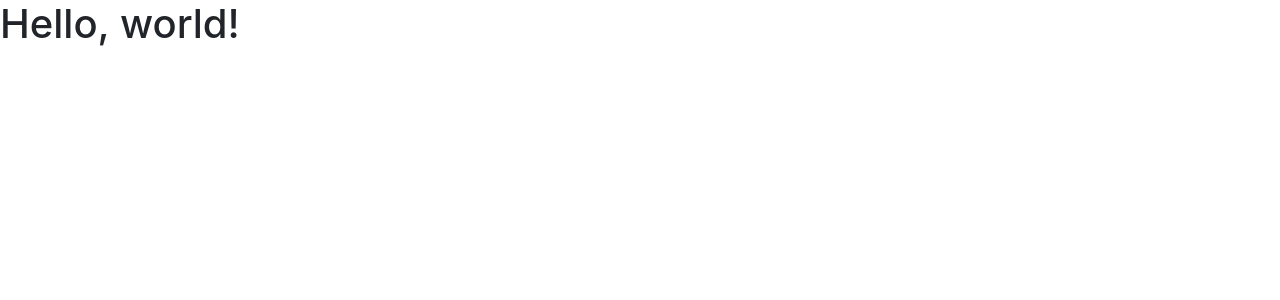
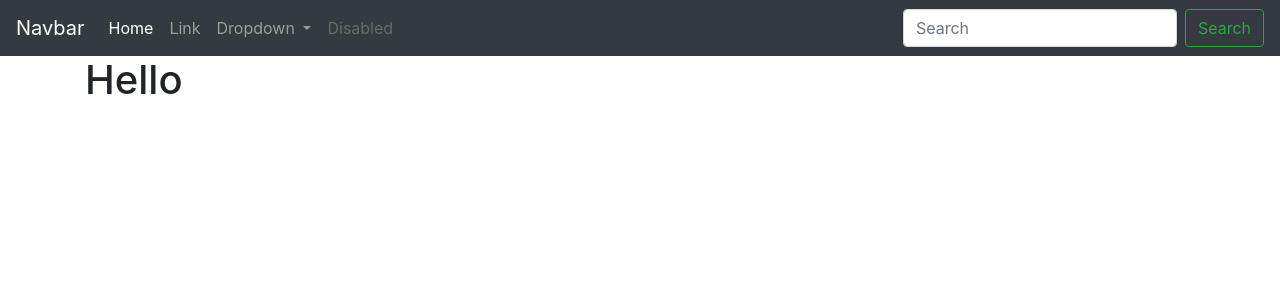
Before and after one commit to AflaxCade/Django-with-chart.js, a Django app: page / in a window 1280 px wide. Shown: the top 300 px of the page. Run offline with Django 5.2, Linux system fonts and the light colour scheme.

Commit message:
Updated the navbar and the base

```diff
--- a/barchart/templates/base.html
+++ b/barchart/templates/base.html
@@ -10,11 +10,17 @@
     <link rel="stylesheet" href="https://cdn.jsdelivr.net/npm/bootstrap@4.6.2/dist/css/bootstrap.min.css"
         integrity="sha384-xOolHFLEh07PJGoPkLv1IbcEPTNtaed2xpHsD9ESMhqIYd0nLMwNLD69Npy4HI+N" crossorigin="anonymous">
 
-    <title>Hello, world!</title>
+    <title>{% block title %}{% endblock %}</title>
 </head>
 
 <body>
-    <h1>Hello, world!</h1>
+    {% include 'navbar.html' %}
+
+    <div class="container">
+        {% block content %}
+            <h1>Hello</h1>
+        {% endblock %}
+    </div>
 
     <!-- Optional JavaScript; choose one of the two! -->
 
--- a/barchart/templates/index.html
+++ b/barchart/templates/index.html
@@ -1 +1,2 @@
 {% extends 'base.html' %}
+{% block title %}Bar Chart{% endblock %}
--- /dev/null
+++ b/barchart/templates/navbar.html
@@ -0,0 +1,35 @@
+<nav class="navbar navbar-expand-lg navbar-dark bg-dark">
+    <a class="navbar-brand" href="#">Navbar</a>
+    <button class="navbar-toggler" type="button" data-toggle="collapse" data-target="#navbarSupportedContent" aria-controls="navbarSupportedContent" aria-expanded="false" aria-label="Toggle navigation">
+      <span class="navbar-toggler-icon"></span>
+    </button>
+
+    <div class="collapse navbar-collapse" id="navbarSupportedContent">
+      <ul class="navbar-nav mr-auto">
+        <li class="nav-item active">
+          <a class="nav-link" href="#">Home <span class="sr-only">(current)</span></a>
+        </li>
+        <li class="nav-item">
+          <a class="nav-link" href="#">Link</a>
+        </li>
+        <li class="nav-item dropdown">
+          <a class="nav-link dropdown-toggle" href="#" role="button" data-toggle="dropdown" aria-expanded="false">
+            Dropdown
+          </a>
+          <div class="dropdown-menu">
+            <a class="dropdown-item" href="#">Action</a>
+            <a class="dropdown-item" href="#">Another action</a>
+            <div class="dropdown-divider"></div>
+            <a class="dropdown-item" href="#">Something else here</a>
+          </div>
+        </li>
+        <li class="nav-item">
+          <a class="nav-link disabled">Disabled</a>
+        </li>
+      </ul>
+      <form class="form-inline my-2 my-lg-0">
+        <input class="form-control mr-sm-2" type="search" placeholder="Search" aria-label="Search">
+        <button class="btn btn-outline-success my-2 my-sm-0" type="submit">Search</button>
+      </form>
+    </div>
+  </nav>
```
Also changed, not shown: barchart/templates/nav.html (deleted).
